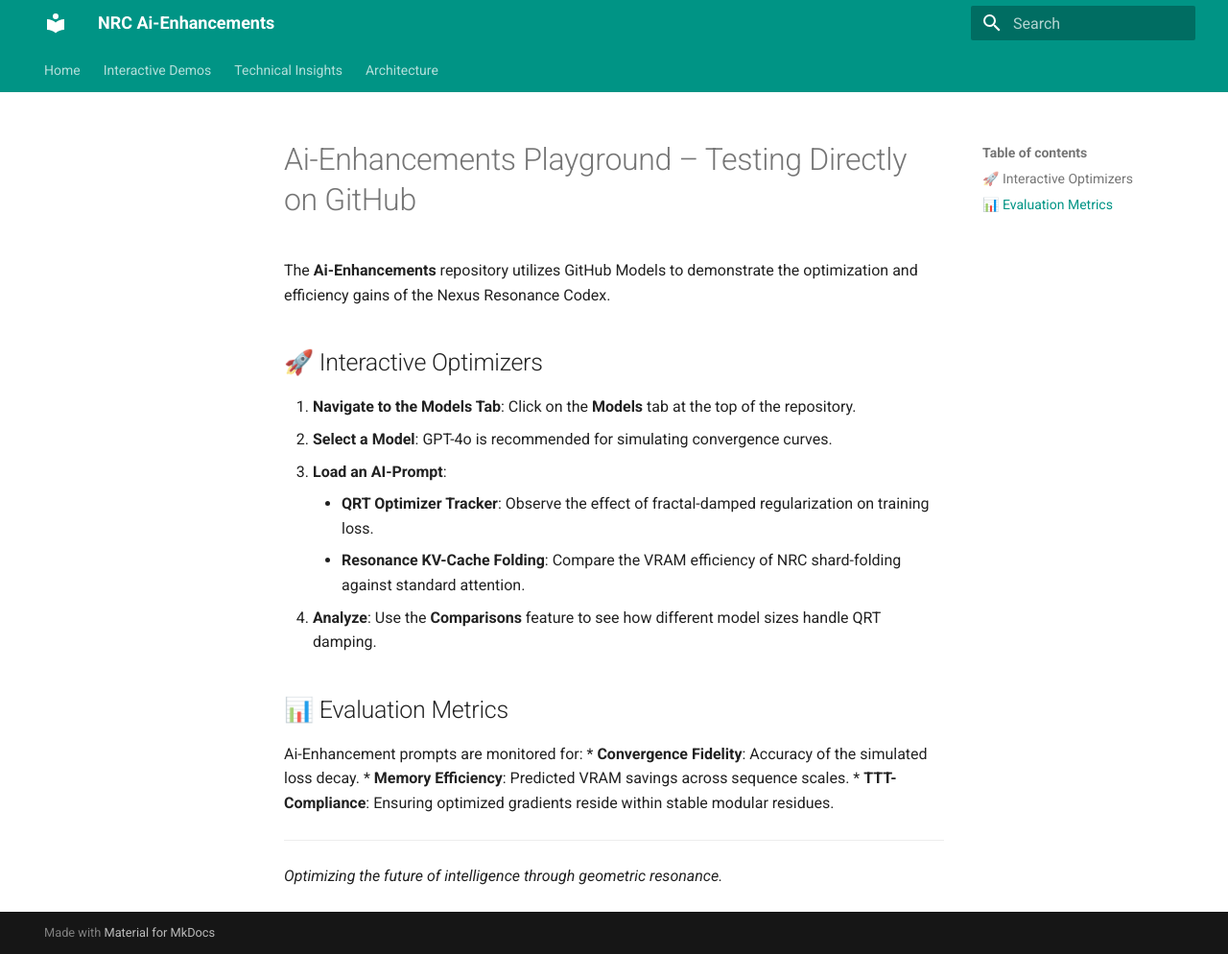
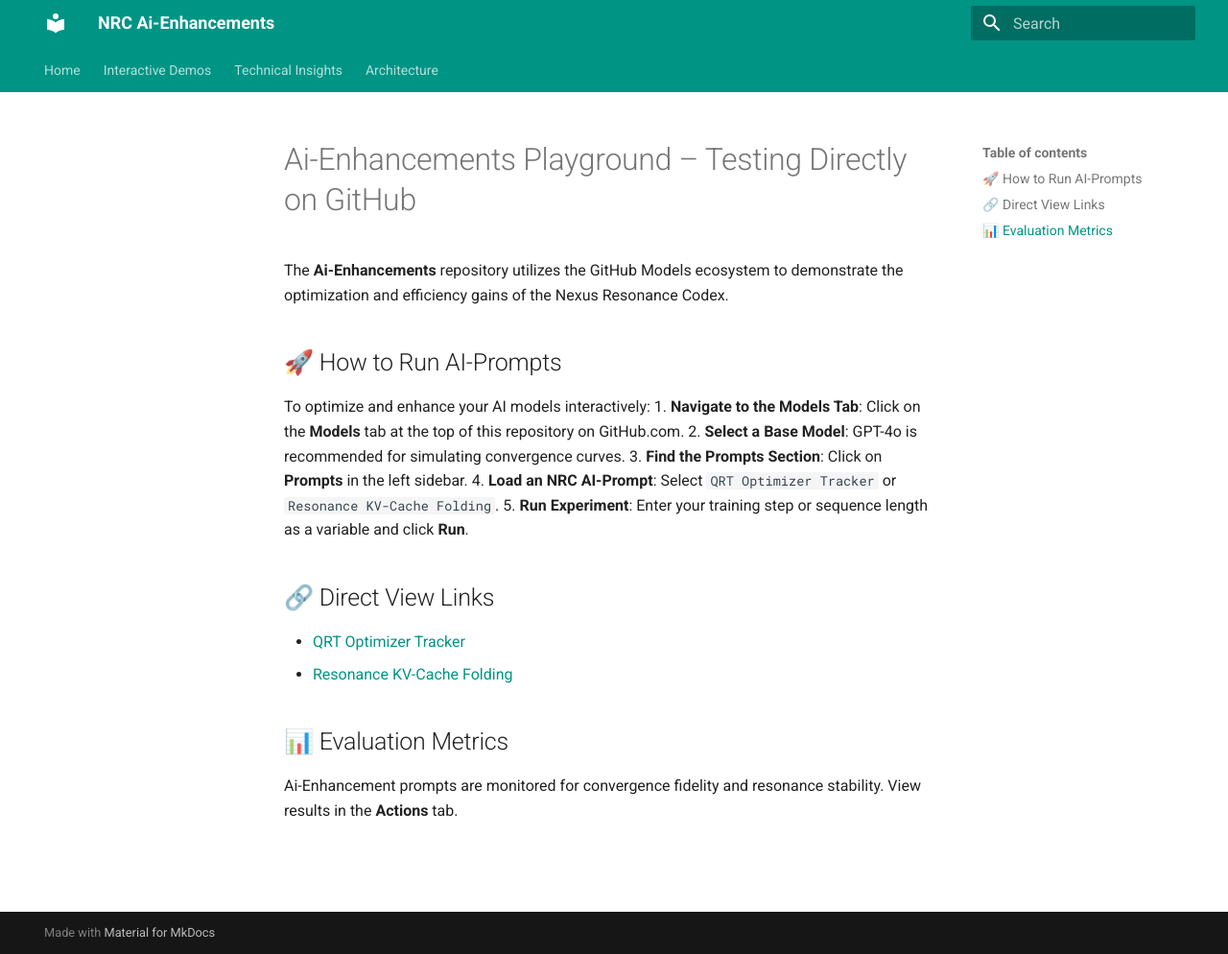
Before and after one commit to Nexus-Resonance-Codex/Ai-Enhancements, an MkDocs documentation site: the page built from docs/NRC-Playground-Guide.md, in a window 1280 px wide and 994 px high. Shown: the whole window at 96% size. Built offline with MkDocs 1.6.1 and Material for MkDocs 9.7.7, drawn with Linux system fonts in a browser that asks for light colours.

Commit message:
docs: improve interactive playground instructions and fix internal route references

```diff
--- a/docs/NRC-Playground-Guide.md
+++ b/docs/NRC-Playground-Guide.md
@@ -1,22 +1,19 @@
 # Ai-Enhancements Playground – Testing Directly on GitHub
 
-The **Ai-Enhancements** repository utilizes GitHub Models to demonstrate the optimization and efficiency gains of the Nexus Resonance Codex.
+The **Ai-Enhancements** repository utilizes the GitHub Models ecosystem to demonstrate the optimization and efficiency gains of the Nexus Resonance Codex.
 
-## 🚀 Interactive Optimizers
+## 🚀 How to Run AI-Prompts
 
-1.  **Navigate to the Models Tab**: Click on the **Models** tab at the top of the repository.
-2.  **Select a Model**: GPT-4o is recommended for simulating convergence curves.
-3.  **Load an AI-Prompt**:
-    *   **QRT Optimizer Tracker**: Observe the effect of fractal-damped regularization on training loss.
-    *   **Resonance KV-Cache Folding**: Compare the VRAM efficiency of NRC shard-folding against standard attention.
-4.  **Analyze**: Use the **Comparisons** feature to see how different model sizes handle QRT damping.
+To optimize and enhance your AI models interactively:
+1.  **Navigate to the Models Tab**: Click on the **Models** tab at the top of this repository on GitHub.com.
+2.  **Select a Base Model**: GPT-4o is recommended for simulating convergence curves.
+3.  **Find the Prompts Section**: Click on **Prompts** in the left sidebar.
+4.  **Load an NRC AI-Prompt**: Select `QRT Optimizer Tracker` or `Resonance KV-Cache Folding`.
+5.  **Run Experiment**: Enter your training step or sequence length as a variable and click **Run**.
+
+## 🔗 Direct View Links
+*   [QRT Optimizer Tracker](https://github.com/Nexus-Resonance-Codex/Ai-Enhancements/blob/main/.github/prompts/qrt-optimizer-tracker.prompt.yml)
+*   [Resonance KV-Cache Folding](https://github.com/Nexus-Resonance-Codex/Ai-Enhancements/blob/main/.github/prompts/resonance-kv-cache-folding.prompt.yml)
 
 ## 📊 Evaluation Metrics
-
-Ai-Enhancement prompts are monitored for:
-*   **Convergence Fidelity**: Accuracy of the simulated loss decay.
-*   **Memory Efficiency**: Predicted VRAM savings across sequence scales.
-*   **TTT-Compliance**: Ensuring optimized gradients reside within stable modular residues.
-
----
-*Optimizing the future of intelligence through geometric resonance.*
+Ai-Enhancement prompts are monitored for convergence fidelity and resonance stability. View results in the **Actions** tab.
```
